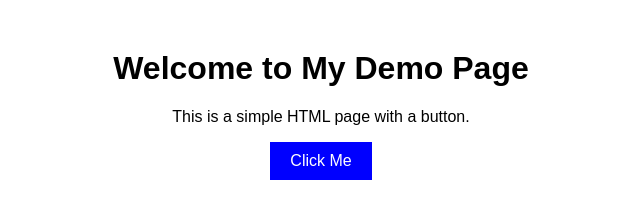
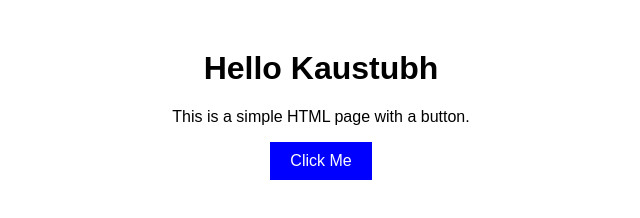
Before and after one commit to KaustubhMitkari/render1, a plain HTML site: page index.html in a window 1280 px wide. Shown: the whole page, without its empty margins (319-959 px from the left). Drawn offline with Linux system fonts and the light colour scheme.

Commit message:
Update index.html

```diff
--- a/index.html
+++ b/index.html
@@ -21,7 +21,7 @@
     </style>
 </head>
 <body>
-    <h1>Welcome to My Demo Page</h1>
+    <h1>Hello Kaustubh</h1>
     <p>This is a simple HTML page with a button.</p>
     <button onclick="alert('Hello, World!')">Click Me</button>
 </body>
```
